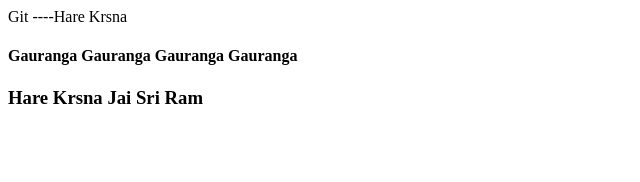
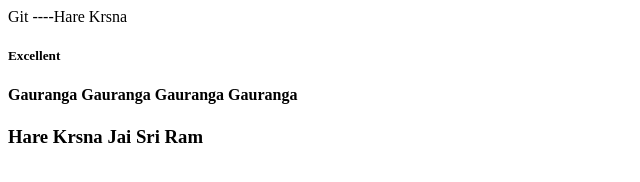
Before and after one commit to pk643/newtonJsRe, a plain HTML site: page index2.html in a window 1280 px wide. Shown: the whole page, without its empty margins (0-640 px from the left). Drawn offline with Linux system fonts and the light colour scheme.

Commit message:
Added Excellent

```diff
--- a/index2.html
+++ b/index2.html
@@ -4,6 +4,7 @@
     Git ----Hare Krsna
 </head>
 <body>
+    <h5>Excellent</h5>
 <h4>Gauranga Gauranga Gauranga Gauranga</h4>
 <h3>Hare Krsna Jai Sri Ram</h3>
 </body>
```
